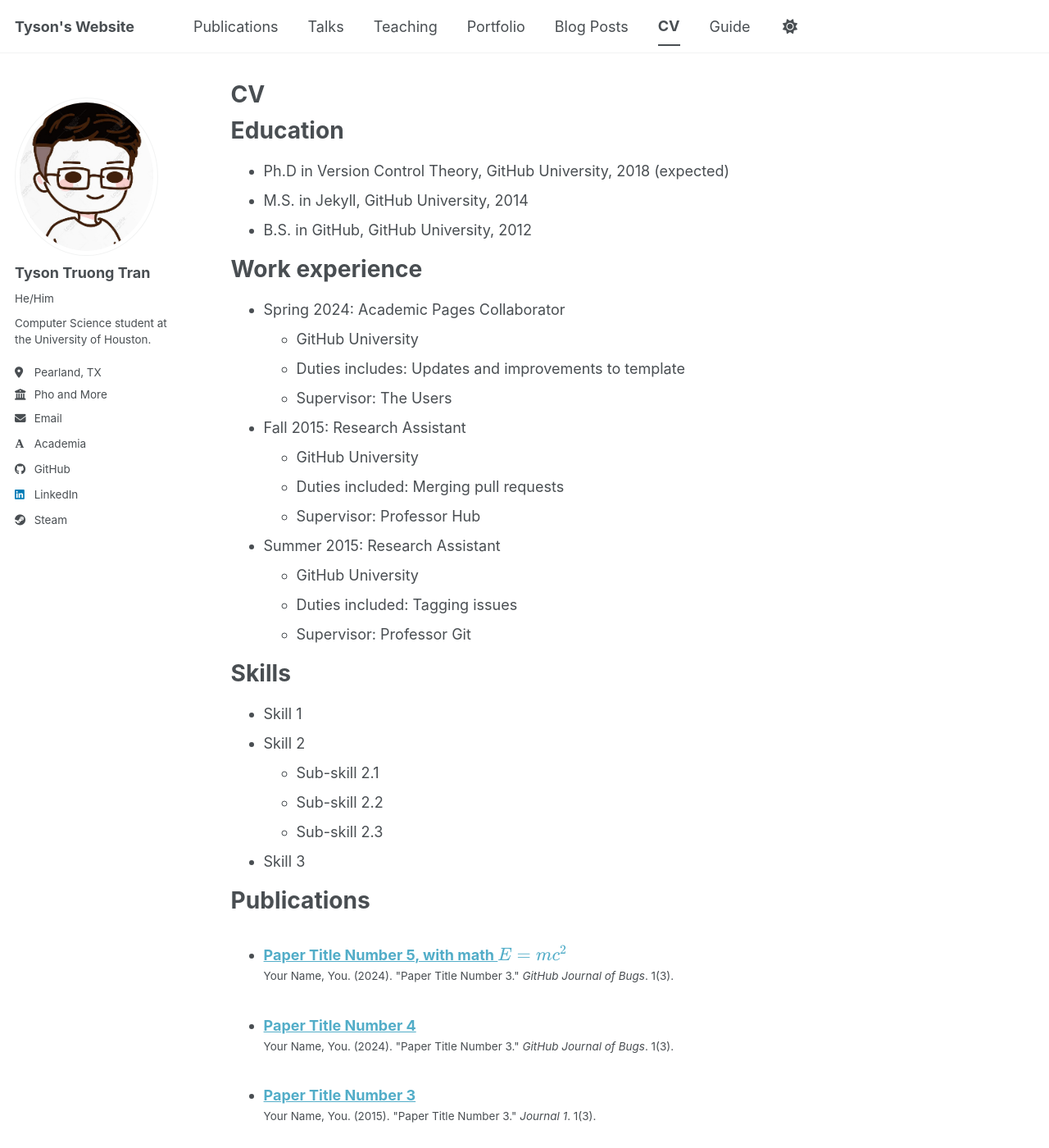
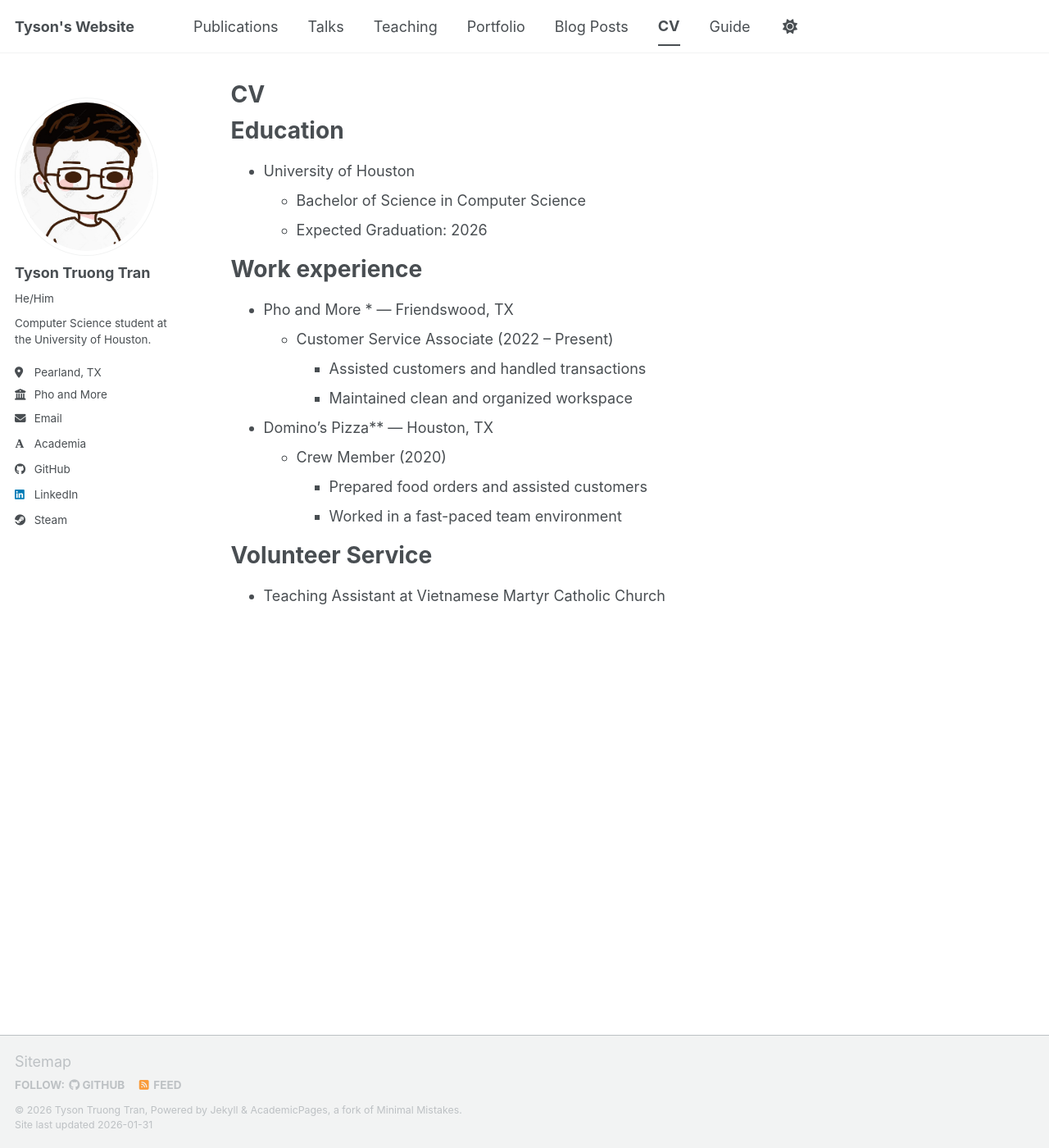
Before and after one commit to xTekz0x/tekz0.github.io, a Jekyll site: the page built from _pages/cv.md, in a window 1280 px wide and 1400 px high. Shown: the whole window at 82% size. Built offline with Jekyll 4.4.1, drawn with Linux system fonts in a browser that asks for light colours; some web fonts are replaced; a script bundle is joined from its source files by our own code; library files that are not in the unit come from our copies; some of the changed text lies outside the part shown.

Commit message:
Update cv.md

```diff
--- a/_pages/cv.md
+++ b/_pages/cv.md
@@ -11,54 +11,22 @@ redirect_from:
 
 Education
 ======
-* Ph.D in Version Control Theory, GitHub University, 2018 (expected)
-* M.S. in Jekyll, GitHub University, 2014
-* B.S. in GitHub, GitHub University, 2012
+* University of Houston
+  * Bachelor of Science in Computer Science
+  * Expected Graduation: 2026
 
 Work experience
 ======
-* Spring 2024: Academic Pages Collaborator
-  * GitHub University
-  * Duties includes: Updates and improvements to template
-  * Supervisor: The Users
+* Pho and More * — Friendswood, TX
+  * Customer Service Associate (2022 – Present)
+    * Assisted customers and handled transactions
+    * Maintained clean and organized workspace
 
-* Fall 2015: Research Assistant
-  * GitHub University
-  * Duties included: Merging pull requests
-  * Supervisor: Professor Hub
+* Domino’s Pizza** — Houston, TX
+  * Crew Member (2020)
+    * Prepared food orders and assisted customers
+    * Worked in a fast-paced team environment
 
-* Summer 2015: Research Assistant
-  * GitHub University
-  * Duties included: Tagging issues
-  * Supervisor: Professor Git
-
-Skills
+Volunteer Service
 ======
-* Skill 1
-* Skill 2
-  * Sub-skill 2.1
-  * Sub-skill 2.2
-  * Sub-skill 2.3
-* Skill 3
-
-Publications
-======
-  <ul>{% for post in site.publications reversed %}
-    {% include archive-single-cv.html %}
-  {% endfor %}</ul>
-
-Talks
-======
-  <ul>{% for post in site.talks reversed %}
-    {% include archive-single-talk-cv.html  %}
-  {% endfor %}</ul>
-
-Teaching
-======
-  <ul>{% for post in site.teaching reversed %}
-    {% include archive-single-cv.html %}
-  {% endfor %}</ul>
-
-Service and leadership
-======
-* Currently signed in to 43 different slack teams
+* Teaching Assistant at Vietnamese Martyr Catholic Church
```
